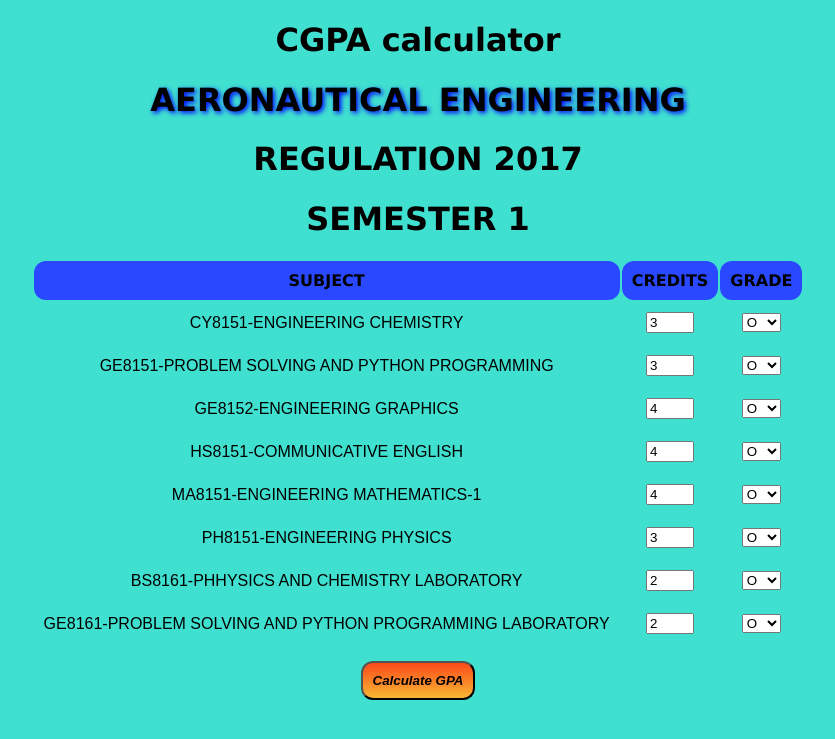
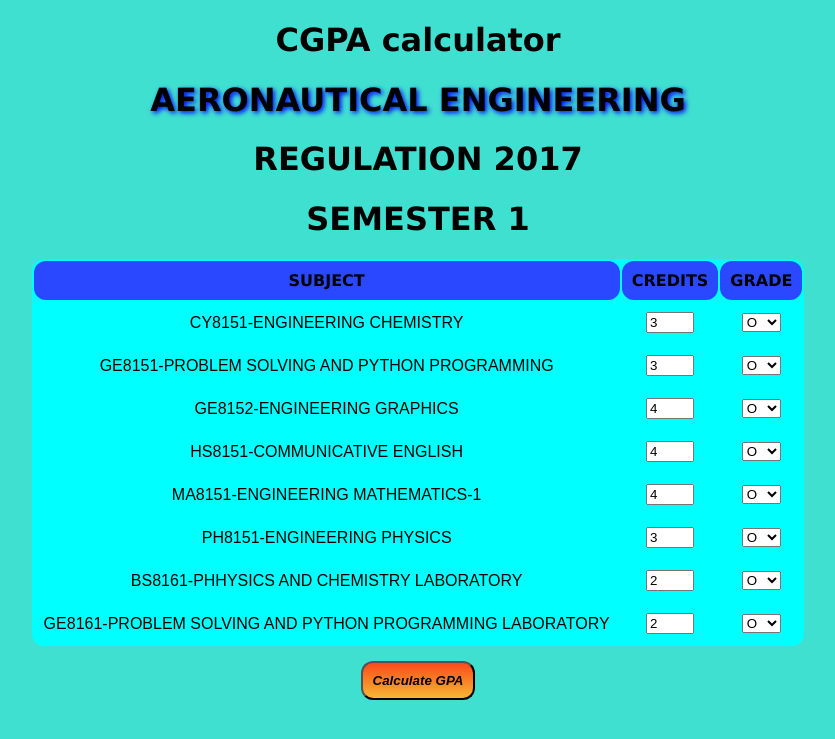
Before and after one commit to AjayRangarajan/getcgpa, a Flask app: a page that uses templates/aero_sem1.html in a window 1280 px wide. Shown: the top 739 px of the page, without its empty margins (230-1065 px from the left). Run offline with Flask 2, Linux system fonts and the light colour scheme.

Commit message:
added a bgcolor to the table

```diff
--- a/static/style.css
+++ b/static/style.css
@@ -208,9 +208,6 @@ GPA calculator
     font-weight: bolder;
 }
 
-.body-table-container table{
-    border-color: cyan;
-}
 
 /*
 your CGPA
@@ -322,3 +319,7 @@ responsive for Desktop
         padding: 10px;
     }
 }
+
+table{
+    background-color: aqua;
+}
```
